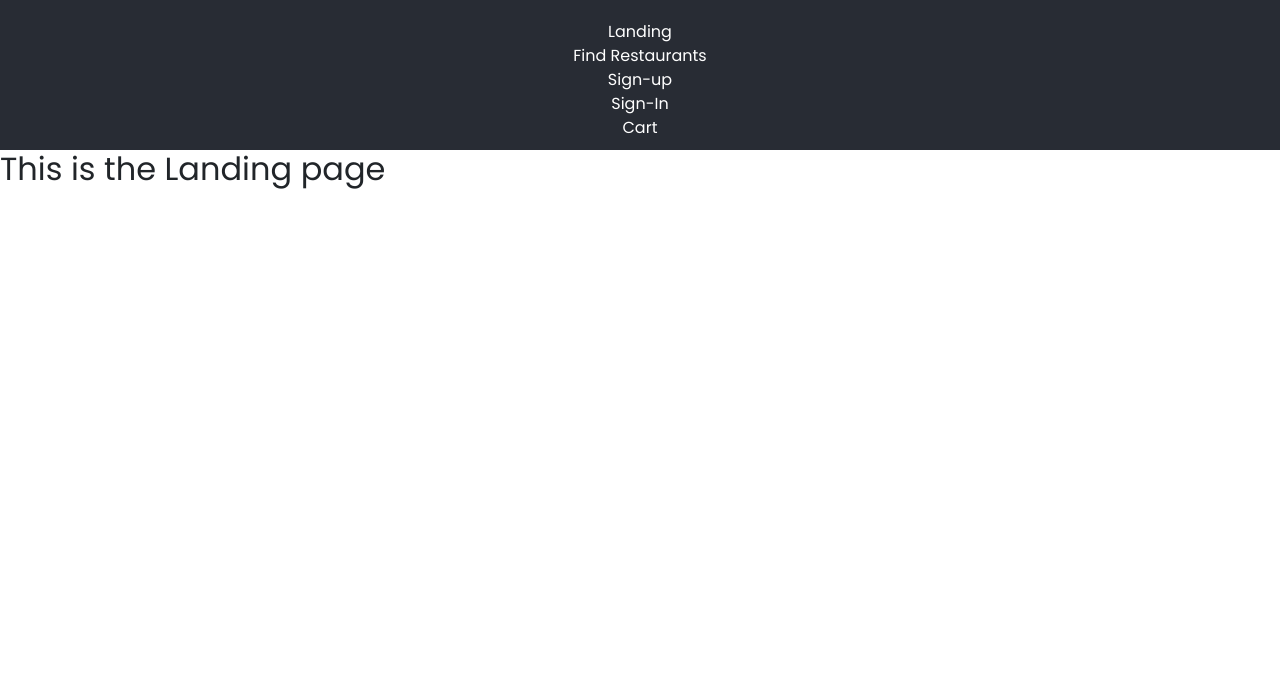
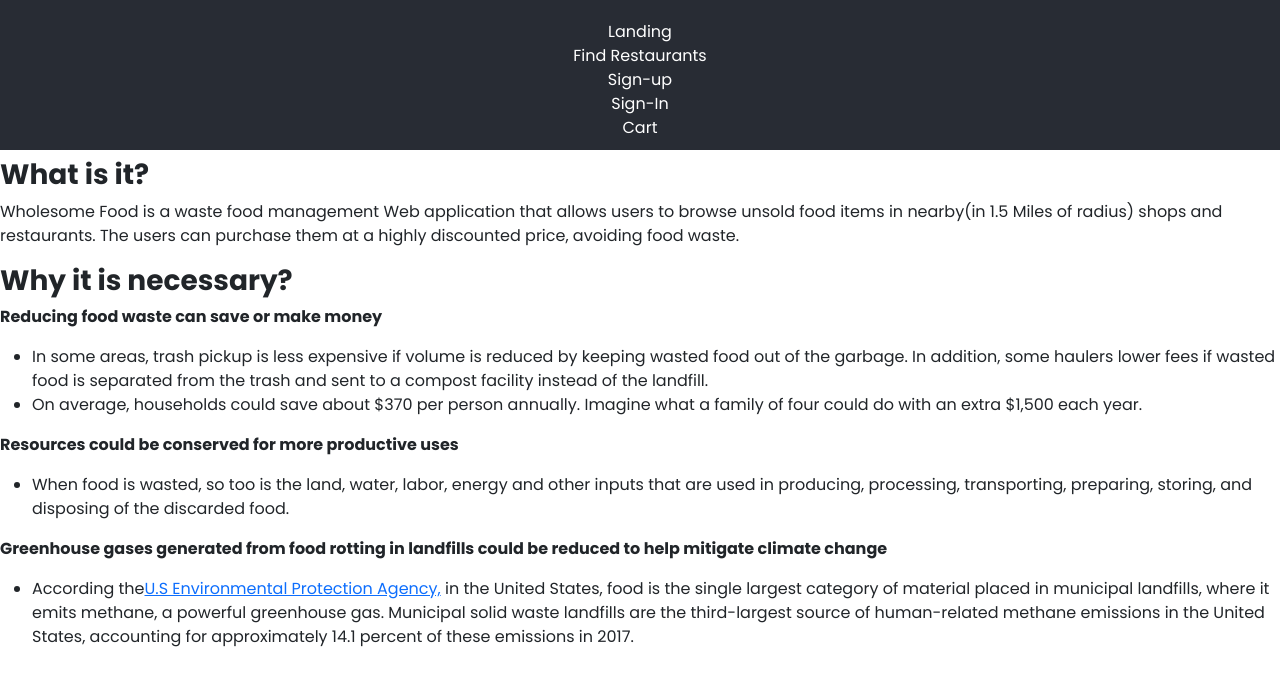
Before and after one commit to TechBhavyaShah/-5ivers, a React (Create React App) app in the folder client/: page / in a window 1280 px wide. Shown: the top 686 px of the page. Built offline with nearby package versions, Linux system fonts and the light colour scheme; no server answers.

Commit message:
Validations. Design changes for restaurants

```diff
--- a/client/public/index.html
+++ b/client/public/index.html
@@ -31,7 +31,7 @@
       href="https://fonts.googleapis.com/css2?family=Poppins:wght@300;400;600;700&display=swap"
       rel="stylesheet"
     />
-        <title>Food waste preventer</title>
+    <title>Wholesome Food</title>
   </head>
   <body>
     <noscript>You need to enable JavaScript to run this app.</noscript>
--- a/client/src/App.js
+++ b/client/src/App.js
@@ -27,34 +27,21 @@ function App() {
           </div>
         </div>
         <Routes>
-                    <Route index element={<Landing />} />
+          <Route index element={<Home />} />
           {/*<Route path="landing" element={<Landing />} />*/}
           {/* Private route */}
           {/*<Route path="/home" element={<Home />} />*/}
           {/* Private route */}
           <Route exact path="/" element={<Home />} />
-                    <Route
-                        exact
-                        path="/restaurants"
-                        element={<Restaurants />}
-                    />
+          <Route exact path="/restaurants" element={<Restaurants />} />
           <Route path="/account" element={<Account />} />
-                    <Route
-                        path="/changePassword"
-                        element={<ChangePassword />}
-                    />
+          <Route path="/changePassword" element={<ChangePassword />} />
           <Route path="/signin" element={<SignIn />} />
           <Route path="/signup" element={<SignUp />} />
           <Route path="/admin/*" element={<AdminRoutes />} />
-                    <Route
-                        path="/restaurants/:restaurantId"
-                        element={<Restaurant />}
-                    />
+          <Route path="/restaurants/:restaurantId" element={<Restaurant />} />
           <Route path="/cart" element={<Cart />} />
-                    <Route
-                        path="*"
-                        element={<p>There's nothing here: 404!</p>}
-                    />
+          <Route path="*" element={<p>There's nothing here: 404!</p>} />
         </Routes>
       </Router>
     </AuthProvider>
--- a/client/src/components/Home.js
+++ b/client/src/components/Home.js
@@ -8,23 +8,72 @@ const Home = () => {
     console.log(position);
     let lat = position.coords.latitude;
     let lon = position.coords.longitude;
-        document.getElementById("latitude").textContent = lat;
-        document.getElementById("longitude").textContent = lon;
   });
 
   // }
   return (
     <div>
-            <h1>
-                The purpose of this application is to find a nearby restaurant
-                offering food at free of cost or at discounted rate
-            </h1>
+      <h1></h1>
+      <h2></h2>
+      <h3>
+        <b>What is it?</b>
+      </h3>
       <p>
-                Latitude : <span id="latitude">$deg;</span>
-                <br />
-                Longitude : <span id="longitude">$deg;</span>
+        Wholesome Food is a waste food management Web application that allows
+        users to browse unsold food items in nearby(in 1.5 Miles of radius)
+        shops and restaurants. The users can purchase them at a highly
+        discounted price, avoiding food waste.
+      </p>
+      <h3>
+        <b>Why it is necessary?</b>
+      </h3>
+      <p>
+        <b>Reducing food waste can save or make money</b>
         <br />
       </p>
+      <ul>
+        <li>
+          In some areas, trash pickup is less expensive if volume is reduced by
+          keeping wasted food out of the garbage. In addition, some haulers
+          lower fees if wasted food is separated from the trash and sent to a
+          compost facility instead of the landfill.
+        </li>
+        <li>
+          On average, households could save about $370 per person annually.
+          Imagine what a family of four could do with an extra $1,500 each year.
+        </li>
+      </ul>
+      <p>
+        <b>Resources could be conserved for more productive uses</b>
+        <br />
+      </p>
+      <ul>
+        <li>
+          When food is wasted, so too is the land, water, labor, energy and
+          other inputs that are used in producing, processing, transporting,
+          preparing, storing, and disposing of the discarded food.
+        </li>
+      </ul>
+      <p>
+        <b>
+          Greenhouse gases generated from food rotting in landfills could be
+          reduced to help mitigate climate change
+        </b>
+        <br />
+      </p>
+      <ul>
+        <li>
+          According the
+          <a href="https://www.epa.gov/sustainable-management-food/sustainable-management-food-basics">
+            U.S Environmental Protection Agency,
+          </a>{" "}
+          in the United States, food is the single largest category of material
+          placed in municipal landfills, where it emits methane, a powerful
+          greenhouse gas. Municipal solid waste landfills are the third-largest
+          source of human-related methane emissions in the United States,
+          accounting for approximately 14.1 percent of these emissions in 2017.
+        </li>
+      </ul>
     </div>
   );
 };
--- a/client/src/components/Restaurants.js
+++ b/client/src/components/Restaurants.js
@@ -15,6 +15,7 @@ import {
   makeStyles,
 } from "@material-ui/core";
 import { Link, useParams } from "react-router-dom";
+import Loader from "./Loader";
 // const noImage = require('../public/logo512.png')
 const useStyles = makeStyles({
   card: {
@@ -221,47 +222,72 @@ const Restaurants = () => {
   const buildCard = (restaurant) => {
     return (
       // <h1>heer</h1>
-      <Grid item xs={12} sm={6} md={4} lg={3} xl={2} key={restaurant._id}>
-        <Card className={classes.card} variant="outlined">
-          <CardActionArea>
+
+      // <div className="container mt-5 w-50">
+      <div className="col">
+        <div className="card h-100">
           <Link to={`/restaurants/${restaurant._id}`}>
-              <CardMedia
-                className={classes.media}
-                component="img"
-                image={
+            <img
+              src={
                 "/restaurant_images/" +
                 restaurant.restaurant_name.replace(" ", "") +
                 ".png"
               }
-                //
-                // {show.thumbnail && show.thumbnail.path && show.thumbnail.extension ? show.thumbnail.path + '.'+ show.thumbnail.extension : noImage}
-                title="show image"
+              className="card-img-top"
+              alt={restaurant.restaurant_name}
               onError={(event) => (event.target.src = "/default.png")}
             />
+            <div className="card-body">
+              <p className="card-title fs-5">{restaurant.restaurant_name}</p>
+              <p className="card-text">{restaurant.address}</p>
+              <p className="card-text">{restaurant.distance} Miles</p>
+            </div>
+          </Link>
+        </div>
+      </div>
+      // </div>
 
-              <CardContent>
-                <Typography
-                  className={classes.titleHead}
-                  gutterBottom
-                  variant="h6"
-                  component="h2"
-                >
-                  {restaurant.restaurant_name}
-                </Typography>
-                <Typography variant="body2" color="textSecondary" component="p">
-                  {restaurant.distance} Miles
-                  <br />
-                  {restaurant.address}
-                </Typography>
-              </CardContent>
-            </Link>
-          </CardActionArea>
-        </Card>
-      </Grid>
+      // <Grid item xs={12} sm={6} md={4} lg={3} xl={2} key={restaurant._id}>
+      //   <Card className={classes.card} variant="outlined">
+      //     <CardActionArea>
+      //       <Link to={`/restaurants/${restaurant._id}`}>
+      //         <CardMedia
+      //           className={classes.media}
+      //           component="img"
+      //           image={
+      //             "/restaurant_images/" +
+      //             restaurant.restaurant_name.replace(" ", "") +
+      //             ".png"
+      //           }
+      //           //
+      //           // {show.thumbnail && show.thumbnail.path && show.thumbnail.extension ? show.thumbnail.path + '.'+ show.thumbnail.extension : noImage}
+      //           title="show image"
+      //           onError={(event) => (event.target.src = "/default.png")}
+      //         />
+
+      //         <CardContent>
+      //           <Typography
+      //             className={classes.titleHead}
+      //             gutterBottom
+      //             variant="h6"
+      //             component="h2"
+      //           >
+      //             {restaurant.restaurant_name}
+      //           </Typography>
+      //           <Typography variant="body2" color="textSecondary" component="p">
+      //             {restaurant.distance} Miles
+      //             <br />
+      //             {restaurant.address}
+      //           </Typography>
+      //         </CardContent>
+      //       </Link>
+      //     </CardActionArea>
+      //   </Card>
+      // </Grid>
     );
   };
   if (loading) {
-    return <h1>Loading</h1>;
+    return <Loader />;
   } else if (error404) {
     return (
       <div className={classes.root}>
@@ -293,6 +319,7 @@ const Restaurants = () => {
   return (
     <div>
       {/* search restaurants */}
+      <div className="text-center">
         <label>
           Search Restaurants:
           <input
@@ -302,14 +329,19 @@ const Restaurants = () => {
             onChange={handleChange}
           />
         </label>
+      </div>
+
       <br />
       <br />
       <br />
-      <div id="res-list">
-        <Grid container className={classes.grid} spacing={5}>
+
+      <div className="container mt-5">
+        <div className="row row-cols-1 row-cols-md-4 g-4">{card}</div>
+      </div>
+
+      {/* <Grid container className={classes.grid} spacing={5}>
         {card}
-        </Grid>
-      </div>
+      </Grid> */}
     </div>
   );
 };
```
Also changed, not shown: 2 other files (tests, documents, lock files or other folders). Lines whose indentation alone changed are shown as unchanged.
